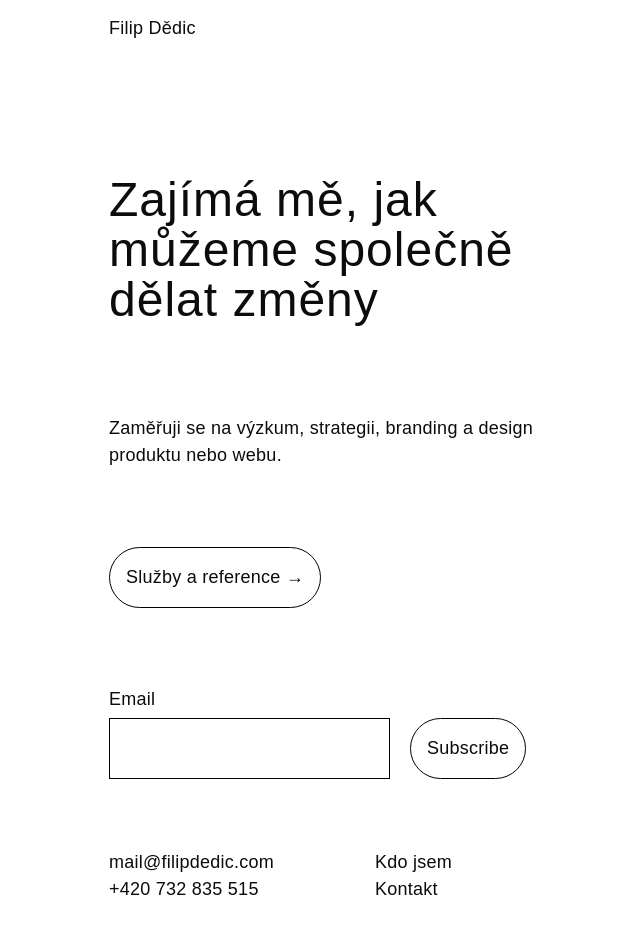
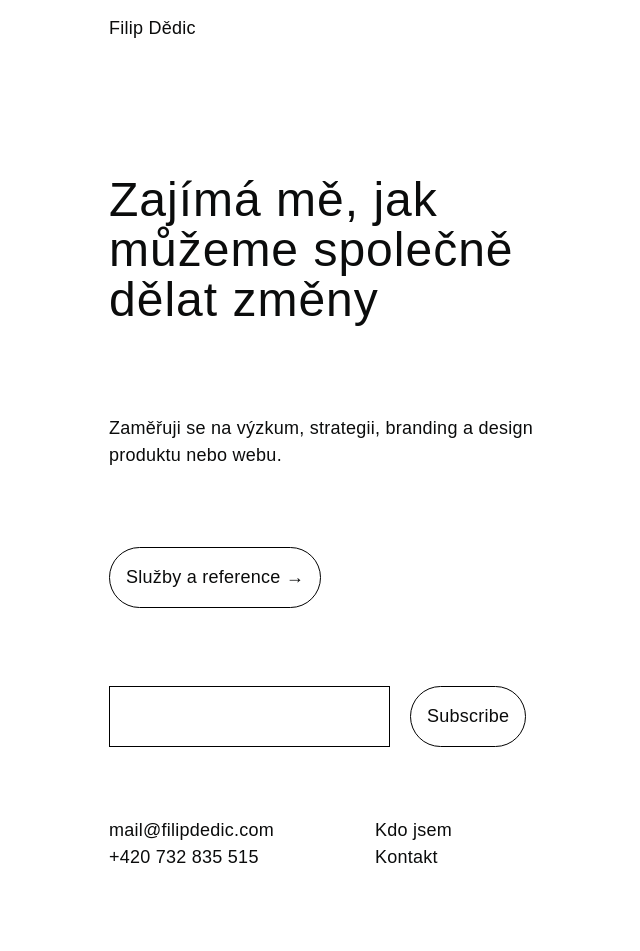
Before and after one commit to fdedic/fdedic.github.io, a Jekyll site: the page built from index.md, in a window 1280 px wide. Shown: the whole page, without its empty margins (151-791 px from the left). Built offline with Jekyll 4.4.1, drawn with Linux system fonts in a browser that asks for light colours; nearby versions of some CDN libraries; some web fonts are replaced; after the commit the page ends 919 px from its top, so only the background shows below that.

Commit message:
Update index.html

```diff
--- a/_layouts/index.html
+++ b/_layouts/index.html
@@ -15,7 +15,6 @@
               <form action="https://twitter.us12.list-manage.com/subscribe/post?u=015be158fb9f21b898ce4469f&amp;id=6dd90961d0" method="post" id="mc-embedded-subscribe-form" name="mc-embedded-subscribe-form" class="validate" target="_blank" novalidate>
                 <div id="mc_embed_signup_scroll">
                   <div class="mc-field-group">
-                    <label for="mce-EMAIL" class="form-label">Email</label>
                     <input type="email" value="" name="EMAIL" class="required email form-control" id="mce-EMAIL">
                   </div>
                   <div id="mce-responses" class="clear">
```
